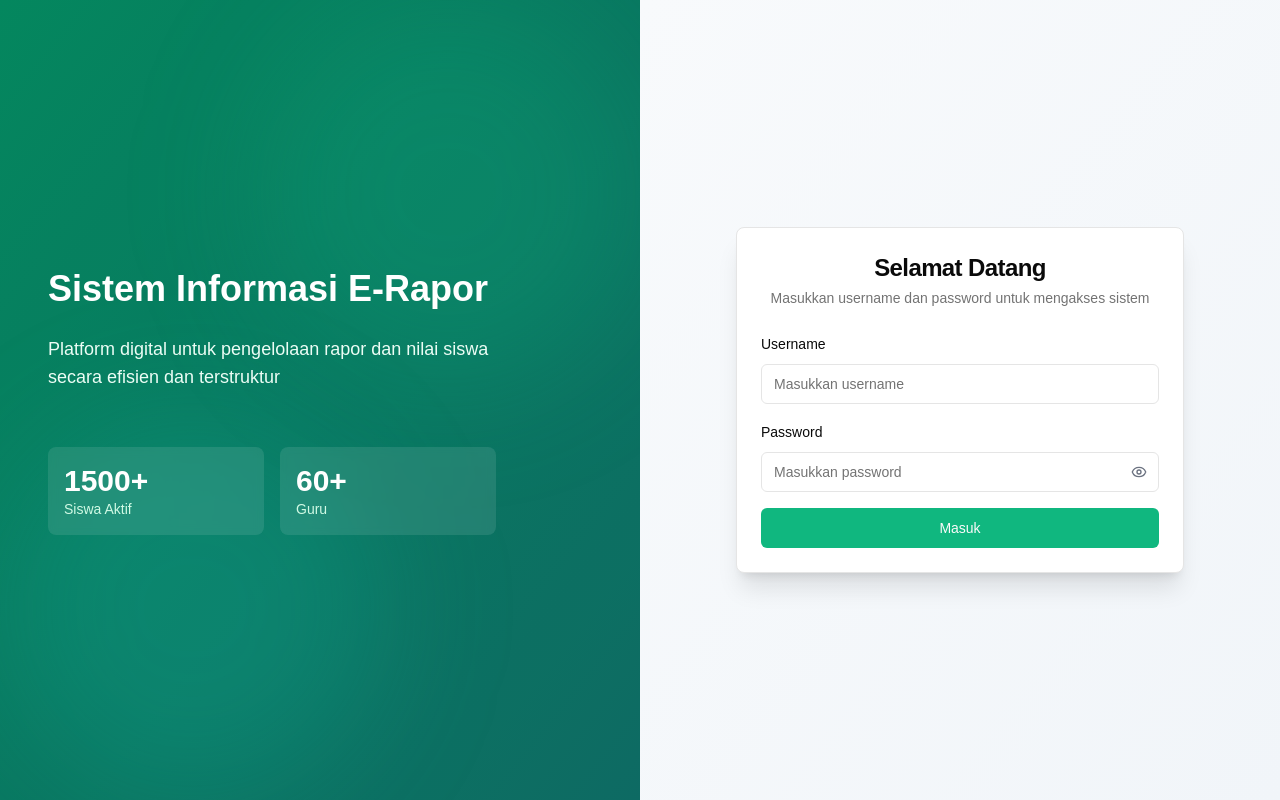
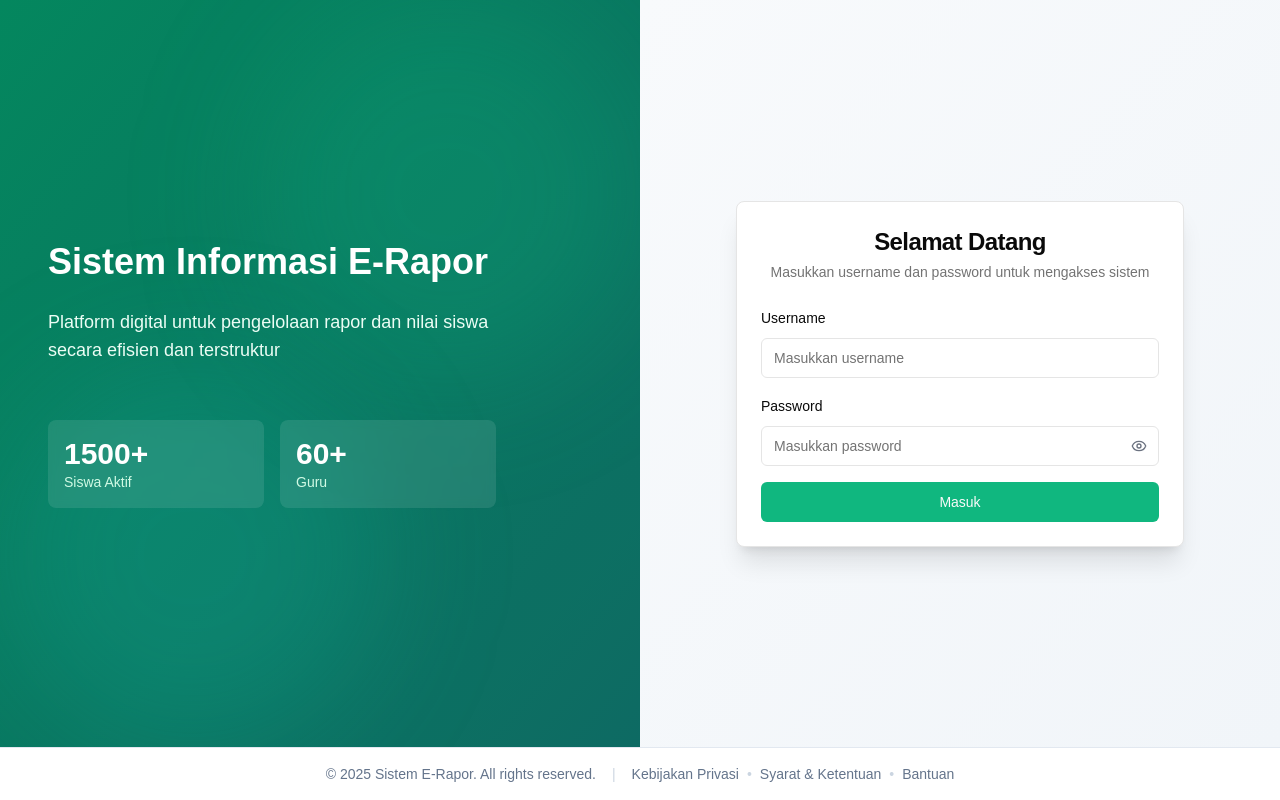
Before and after one commit to deniikbal/erapor, a Next.js app: page /login in a window 1280 px wide. Built offline with nearby package versions, Linux system fonts and the light colour scheme; a web font is replaced by a local one.

Commit message:
feat: add footer to login page and adjust layout for full height display.

```diff
--- a/app/login/page.tsx
+++ b/app/login/page.tsx
@@ -49,7 +49,8 @@ export default function LoginPage() {
   };
 
   return (
-    <div className="min-h-screen flex">
+    <div className="min-h-screen flex flex-col">
+      <div className="flex-1 flex">
         {/* Left Column - Image - Hidden on mobile/tablet, shown on large screens */}
         <div className="hidden lg:flex lg:w-1/2 bg-gradient-to-br from-emerald-600 to-teal-700 relative overflow-hidden">
           <div className="absolute inset-0 bg-black/10"></div>
@@ -148,7 +149,22 @@ export default function LoginPage() {
               </form>
             </CardContent>
           </Card>
+
         </div>
+
+      </div>
+
+      <footer className="w-full py-4 text-center bg-white dark:bg-gray-950 border-t border-slate-200 dark:border-slate-800 shrink-0">
+        <div className="flex justify-center items-center gap-2 text-sm text-slate-500 dark:text-slate-400 font-medium">
+          <span>&copy; {new Date().getFullYear()} Sistem E-Rapor. All rights reserved.</span>
+          <span className="mx-2 text-slate-300 dark:text-slate-700">|</span>
+          <a href="#" className="hover:text-emerald-600 transition-colors">Kebijakan Privasi</a>
+          <span className="text-slate-300 dark:text-slate-700">•</span>
+          <a href="#" className="hover:text-emerald-600 transition-colors">Syarat & Ketentuan</a>
+          <span className="text-slate-300 dark:text-slate-700">•</span>
+          <a href="#" className="hover:text-emerald-600 transition-colors">Bantuan</a>
+        </div>
+      </footer>
     </div>
   );
 }
```
Lines whose indentation alone changed are shown as unchanged.
